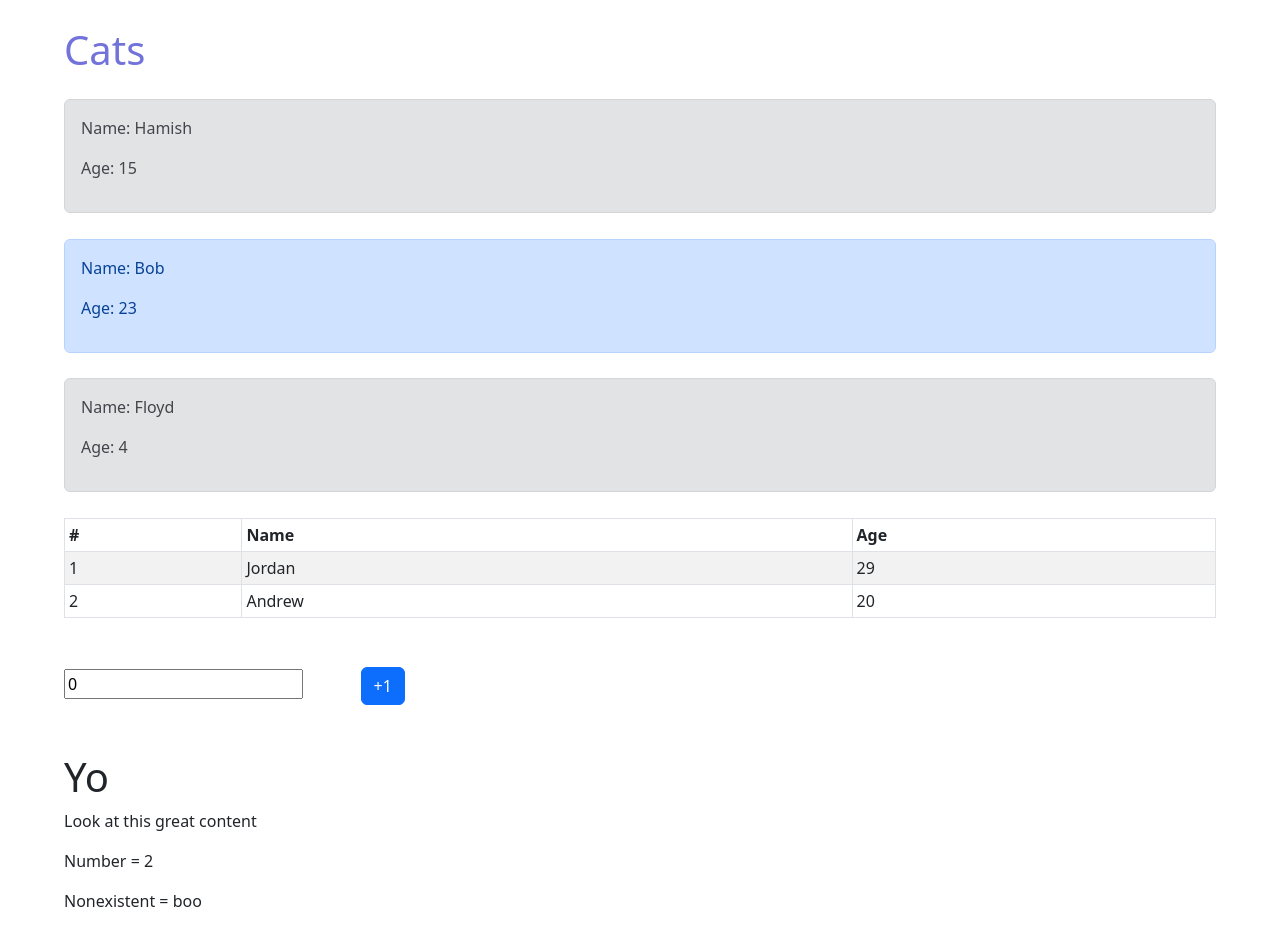
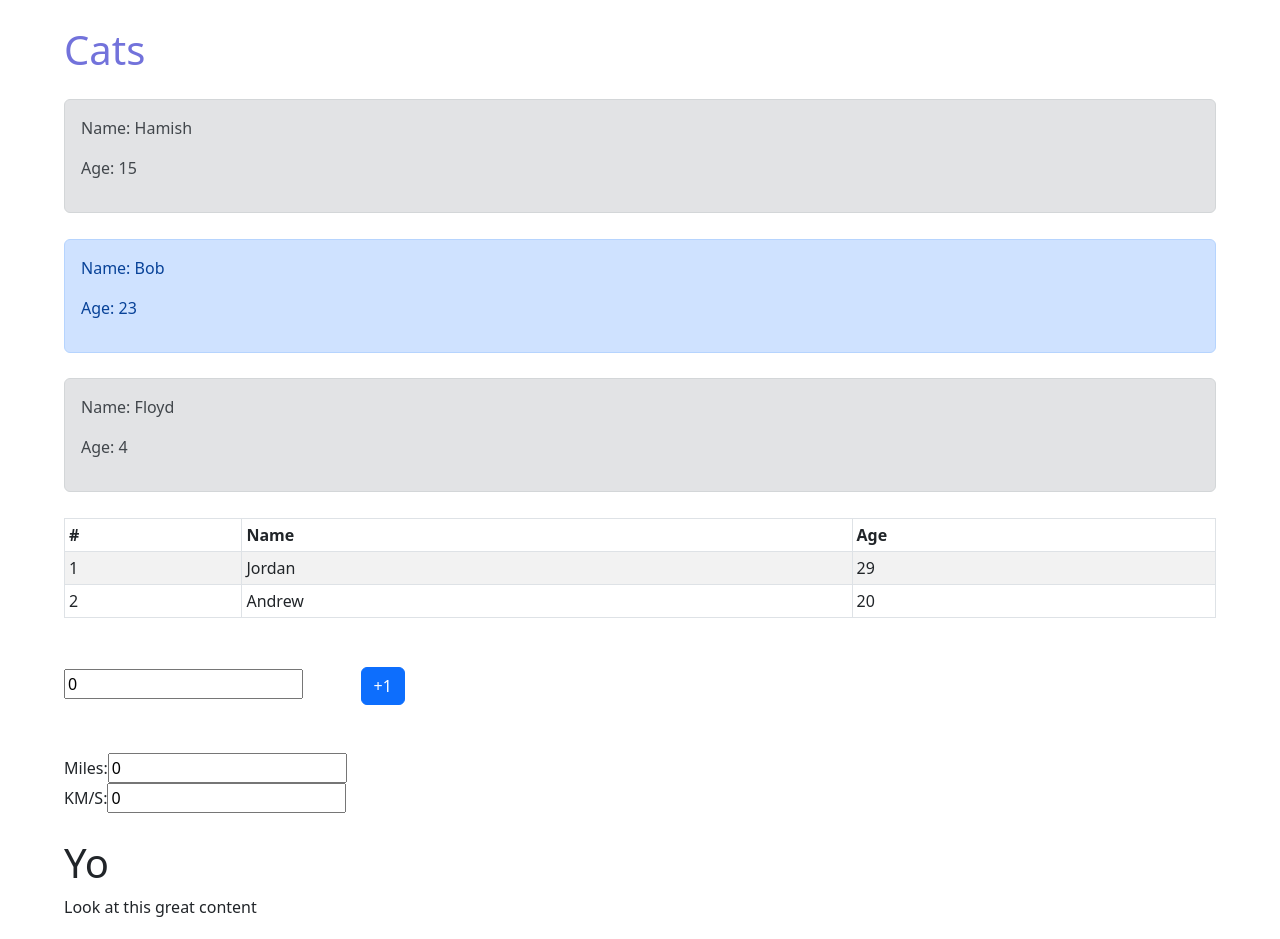
Before and after one commit to braym3/react-demo, a React (Create React App) app: page / in a window 1280 px wide. Shown: the top 939 px of the page. Built offline with nearby package versions, Linux system fonts and the light colour scheme.

Commit message:
Added distance converter component

```diff
--- a/src/App.js
+++ b/src/App.js
@@ -6,6 +6,7 @@ import Cat from './components/Cat';
 import MyButton from './components/MyButton';
 import Trainer from './components/Trainer';
 import ComponentWithProps from './components/ComponentWithProps';
+import Converter from './components/Converter';
 
 function App() { // component - function that returns JSX
   return ( // if you want to return multiple things - put in a div
@@ -14,6 +15,7 @@ function App() { // component - function that returns JSX
       <Cat />
       <Trainer/>
       <MyButton />
+      <Converter/>
       <ComponentWithProps header='Yo' content='Look at this great content' number={2} nonexistent='boo'/>
     </div>
   );
--- /dev/null
+++ b/src/components/Converter.jsx
@@ -0,0 +1,38 @@
+import { useState } from 'react';
+
+const Converter = () => {
+    const [miles, setMiles] = useState(0);
+    const [kms, setKms] = useState(0);
+
+    const changeMiles = (e) => {
+        const newMiles = e.target.value; // get the miles input - using triggered event
+        setMiles(newMiles);
+        setKms(newMiles*1.6);
+    };
+
+    const changeKms = (e) => {
+        const newKms = e.target.value; // get the kms input - using triggered event
+        setKms(newKms);
+        setMiles(newKms/1.6);
+    };
+
+    return(
+        <>
+        <div className='content'>
+            <div className='converter-input'>
+                <label>Miles:</label>
+                <input value={miles} onChange={changeMiles}/>
+            </div>
+            <div className='converter-input'>
+                <label>KM/S:</label>
+                <input value={kms} onChange={changeKms}/>
+            </div>
+        </div>
+
+        </>
+    );
+};
+
+
+
+export default Converter;
```
